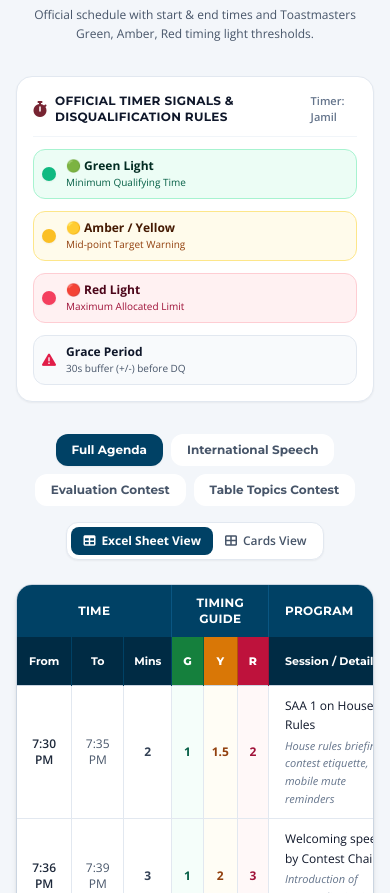
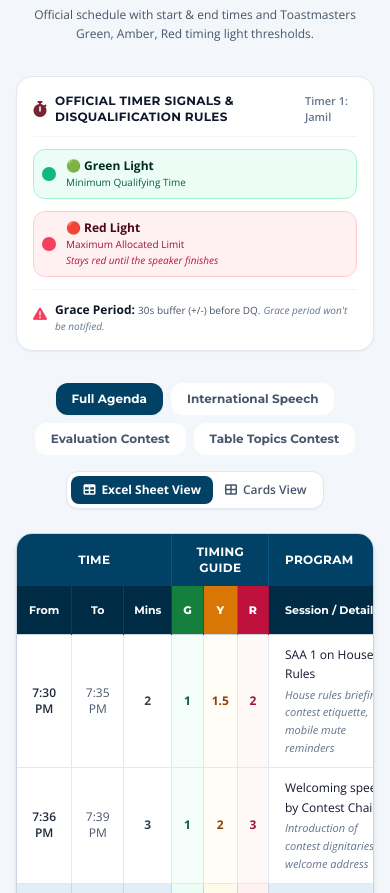
Before and after one commit to marulmani/oneworld-tmc-contests, a plain HTML site: page index.html in a window 390 px wide. Shown: the part 1365-2258 px from the top of the page. Drawn offline with nearby package versions, Linux system fonts and the light colour scheme.

Commit message:
Restyle Official Timer Signals legend card
Removes the Amber/Yellow light box, adds a "stays red until the speaker finishes" note to the Red Light, converts the Grace Period box from a grey panel to a plain text line with an added "Grace period won't be notified" note, and adds editable Timer 1 / Timer 2 name fields to the Organizer Edit Mode panel.

```diff
--- a/index.html
+++ b/index.html
@@ -289,9 +289,9 @@
             <i class="fas fa-stopwatch text-tmMaroon text-base"></i>
             <span class="font-heading font-bold text-xs sm:text-sm text-slate-900 uppercase tracking-wide">Official Timer Signals & Disqualification Rules</span>
           </div>
-          <span class="text-[11px] font-semibold text-slate-500">Timer: Jamil</span>
-        </div>
-        <div class="grid grid-cols-1 sm:grid-cols-4 gap-3 text-xs">
+          <span class="text-[11px] font-semibold text-slate-500">Timer 1: <span id="timer1NameText">Jamil</span><span id="timer2NameWrap" class="hidden"> &middot; Timer 2: <span id="timer2NameText"></span></span></span>
+        </div>
+        <div class="grid grid-cols-1 sm:grid-cols-2 gap-3 text-xs">
           <div class="flex items-center gap-2.5 p-2 rounded-xl bg-emerald-50 border border-emerald-200">
             <span class="w-3.5 h-3.5 rounded-full bg-emerald-500 flex-shrink-0 shadow-sm"></span>
             <div>
@@ -299,26 +299,21 @@
               <span class="text-[10px] text-emerald-800">Minimum Qualifying Time</span>
             </div>
           </div>
-          <div class="flex items-center gap-2.5 p-2 rounded-xl bg-amber-50 border border-amber-200">
-            <span class="w-3.5 h-3.5 rounded-full bg-amber-400 flex-shrink-0 shadow-sm"></span>
-            <div>
-              <span class="font-bold text-amber-950 block">🟡 Amber / Yellow</span>
-              <span class="text-[10px] text-amber-800">Mid-point Target Warning</span>
-            </div>
-          </div>
           <div class="flex items-center gap-2.5 p-2 rounded-xl bg-rose-50 border border-rose-200">
             <span class="w-3.5 h-3.5 rounded-full bg-rose-500 flex-shrink-0 shadow-sm"></span>
             <div>
               <span class="font-bold text-rose-950 block">🔴 Red Light</span>
-              <span class="text-[10px] text-rose-800">Maximum Allocated Limit</span>
+              <span class="text-[10px] text-rose-800 block">Maximum Allocated Limit</span>
+              <span class="text-[10px] text-rose-700 italic">Stays red until the speaker finishes</span>
             </div>
           </div>
-          <div class="flex items-center gap-2.5 p-2 rounded-xl bg-slate-50 border border-slate-200">
-            <i class="fas fa-exclamation-triangle text-rose-600 text-sm flex-shrink-0"></i>
-            <div>
-              <span class="font-bold text-slate-900 block">Grace Period</span>
-              <span class="text-[10px] text-slate-600">30s buffer (+/-) before DQ</span>
-            </div>
+        </div>
+        <div class="mt-3 pt-3 border-t border-slate-100 flex items-start gap-2 text-xs">
+          <i class="fas fa-exclamation-triangle text-rose-500 text-sm mt-0.5 flex-shrink-0"></i>
+          <div>
+            <span class="font-bold text-slate-900">Grace Period:</span>
+            <span class="text-[10px] text-slate-600">30s buffer (+/-) before DQ.</span>
+            <span class="text-[10px] text-slate-500 italic">Grace period won't be notified.</span>
           </div>
         </div>
       </div>
@@ -765,6 +760,20 @@
           </div>
         </div>
 
+        <div class="p-3 bg-slate-50 border border-slate-200 rounded-xl space-y-2">
+          <div class="font-bold text-slate-700 uppercase text-[10px] tracking-wide">Timer Names</div>
+          <div class="grid grid-cols-2 gap-2">
+            <div>
+              <label class="block font-bold text-slate-600 mb-1">Timer 1 Name</label>
+              <input type="text" id="txtTimer1Name" class="w-full p-2.5 border rounded-xl" />
+            </div>
+            <div>
+              <label class="block font-bold text-slate-600 mb-1">Timer 2 Name (optional)</label>
+              <input type="text" id="txtTimer2Name" class="w-full p-2.5 border rounded-xl" />
+            </div>
+          </div>
+        </div>
+
         <div class="flex justify-end gap-2 pt-2">
           <button type="button" onclick="closeSiteTextModal()" class="px-4 py-2 bg-slate-100 rounded-xl">Cancel</button>
           <button type="submit" class="px-5 py-2 bg-tmNavy text-white rounded-xl font-bold">Save Text</button>
@@ -1219,7 +1228,9 @@
       heroDesc: 'International Speech • Speech Evaluation • Table Topics. Join us for an inspiring evening as our contestants demonstrate speech excellence and compete to advance to the Area W4 Contests.',
       clubMission: '"We provide a supportive and positive learning experience in which members are empowered to develop communication and leadership skills, resulting in greater self-confidence and personal growth."',
       meetingSchedule: 'Every 2nd & 4th Thursday of the month • 7:45 PM – 9:45 PM (MYT)',
-      nextMeeting: 'Next Regular Meeting: 10 December 2026'
+      nextMeeting: 'Next Regular Meeting: 10 December 2026',
+      timer1Name: 'Jamil',
+      timer2Name: ''
     };
 
     // Executive Committee Officers
@@ -1889,6 +1900,16 @@
       set('clubMissionText', t.clubMission);
       set('meetingScheduleText', t.meetingSchedule);
       set('nextMeetingText', t.nextMeeting);
+      set('timer1NameText', t.timer1Name || '—');
+      const t2wrap = document.getElementById('timer2NameWrap');
+      if (t2wrap) {
+        if (t.timer2Name && t.timer2Name.trim()) {
+          set('timer2NameText', t.timer2Name);
+          t2wrap.classList.remove('hidden');
+        } else {
+          t2wrap.classList.add('hidden');
+        }
+      }
     }
 
     function openSiteTextModal() {
@@ -1900,6 +1921,8 @@
       document.getElementById('txtClubMission').value = t.clubMission;
       document.getElementById('txtMeetingSchedule').value = t.meetingSchedule;
       document.getElementById('txtNextMeeting').value = t.nextMeeting;
+      document.getElementById('txtTimer1Name').value = t.timer1Name;
+      document.getElementById('txtTimer2Name').value = t.timer2Name;
       document.getElementById('siteTextModal').classList.remove('hidden');
     }
     function closeSiteTextModal() {
@@ -1914,7 +1937,9 @@
         heroDesc: document.getElementById('txtHeroDesc').value,
         clubMission: document.getElementById('txtClubMission').value,
         meetingSchedule: document.getElementById('txtMeetingSchedule').value,
-        nextMeeting: document.getElementById('txtNextMeeting').value
+        nextMeeting: document.getElementById('txtNextMeeting').value,
+        timer1Name: document.getElementById('txtTimer1Name').value,
+        timer2Name: document.getElementById('txtTimer2Name').value
       };
       saveSiteText(newText);
       closeSiteTextModal();
```
